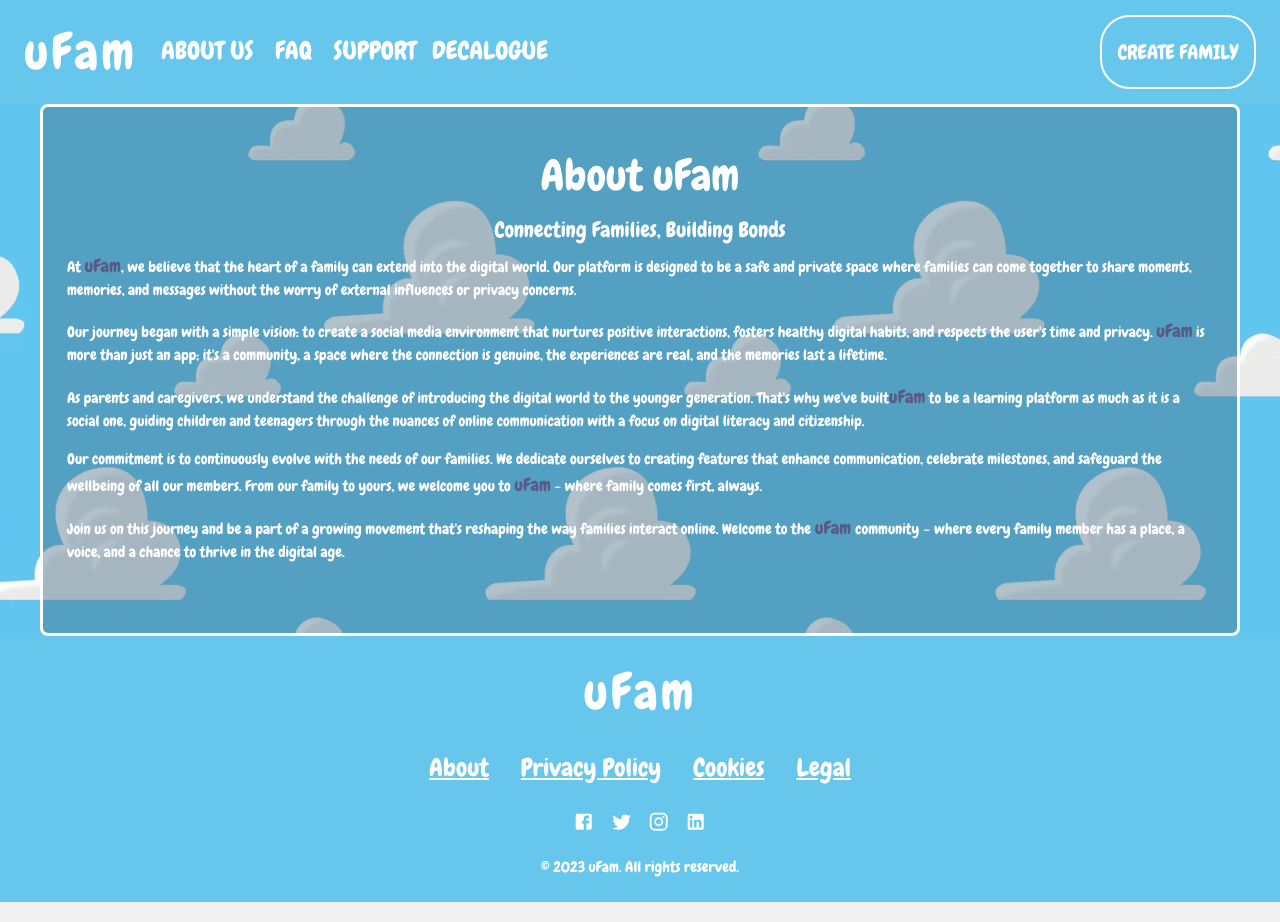
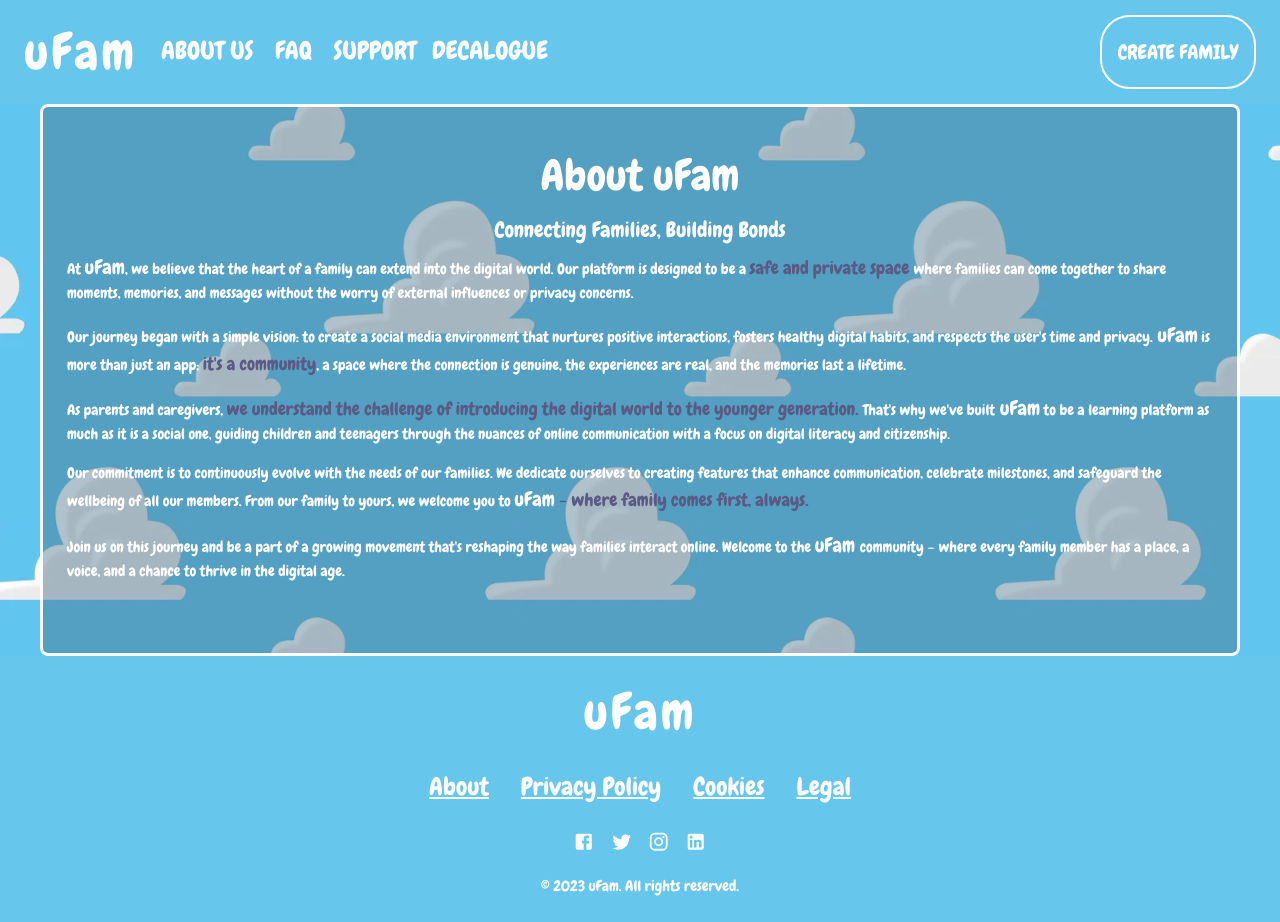
Before and after one commit to Famblablap/uFam_front, a React (Vite) app: page /aboutus in a window 1280 px wide. Built offline with nearby package versions, Linux system fonts and the light colour scheme.

Commit message:
main2f merged

```diff
--- a/src/Pages/LandingPage/Aboutus.jsx
+++ b/src/Pages/LandingPage/Aboutus.jsx
@@ -40,43 +40,59 @@ function AboutUs() {
         >
           Connecting Families, Building Bonds
         </Typography>
-        <Typography variant="body1" paragraph style={{fontSize: "15px"}}>
-          At <b style={{fontSize: "18px", color: "#5a5a84"}}>uFam</b>, we believe that the heart of a family can extend into
-          the digital world. Our platform is designed to be a safe and private
-          space where families can come together to share moments, memories, and
+        <Typography variant="body1" paragraph style={{ fontSize: "15px" }}>
+          At <b style={{ fontSize: "20px", fontWeight: "bold" }}>uFam</b>, we
+          believe that the heart of a family can extend into the digital world.
+          Our platform is designed to be a{" "}
+          <b style={{ fontSize: "18px", color: "#5a5a84" }}>
+            safe and private space{" "}
+          </b>
+          where families can come together to share moments, memories, and
           messages without the worry of external influences or privacy concerns.
         </Typography>
-        <Typography variant="body1" paragraph style={{fontSize: "15px"}}>
+        <Typography variant="body1" paragraph style={{ fontSize: "15px" }}>
           Our journey began with a simple vision: to create a social media
           environment that nurtures positive interactions, fosters healthy
-          digital habits, and respects the user's time and privacy. <b style={{fontSize: "18px", color: "#5a5a84"}}>uFam</b>{" "}
-          is more than just an app; it's a community, a space where the
-          connection is genuine, the experiences are real, and the memories last
-          a lifetime.
+          digital habits, and respects the user's time and privacy.
+          <b style={{ fontSize: "20px", fontWeight: "bold" }}> uFam</b> is more
+          than just an app;{" "}
+          <b style={{ fontSize: "18px", color: "#5a5a84" }}>it's a community</b>
+          , a space where the connection is genuine, the experiences are real,
+          and the memories last a lifetime.
         </Typography>
-        <Typography variant="body1" paragraph style={{fontSize: "15px"}}>
-          As parents and caregivers, we understand the challenge of introducing
-          the digital world to the younger generation. That's why we've built
-          <b style={{fontSize: "18px", color: "#5a5a84"}}>uFam</b> to be a learning platform as much as it is a social one,
-          guiding children and teenagers through the nuances of online
-          communication with a focus on digital literacy and citizenship.
+        <Typography variant="body1" paragraph style={{ fontSize: "15px" }}>
+          As parents and caregivers,{" "}
+          <b style={{ fontSize: "18px", color: "#5a5a84" }}>
+            we understand the challenge of introducing the digital world to the
+            younger generation.{" "}
+          </b>
+          That's why we've built
+          <b style={{ fontSize: "20px", fontWeight: "bold" }}> uFam</b> to be a
+          learning platform as much as it is a social one, guiding children and
+          teenagers through the nuances of online communication with a focus on
+          digital literacy and citizenship.
         </Typography>
-        <Typography variant="body1" paragraph style={{fontSize: "15px"}}>
+        <Typography variant="body1" paragraph style={{ fontSize: "15px" }}>
           Our commitment is to continuously evolve with the needs of our
           families. We dedicate ourselves to creating features that enhance
           communication, celebrate milestones, and safeguard the wellbeing of
           all our members. From our family to yours, we welcome you to{" "}
-          <b style={{fontSize: "18px", color: "#5a5a84"}}>uFam</b> - where family comes first, always.
+          <b style={{ fontSize: "20px", fontWeight: "bold" }}>uFam</b>
+          <b style={{ fontSize: "18px", color: "#5a5a84" }}>
+            {" "}
+            - where family comes first, always.
+          </b>
         </Typography>
-        <Typography variant="body1" paragraph style={{fontSize: "15px"}}>
+        <Typography variant="body1" paragraph style={{ fontSize: "15px" }}>
           Join us on this journey and be a part of a growing movement that's
-          reshaping the way families interact online. Welcome to the <b style={{fontSize: "18px", color: "#5a5a84"}}>uFam </b>
+          reshaping the way families interact online. Welcome to the{" "}
+          <b style={{ fontSize: "20px", fontWeight: "bold" }}>uFam </b>
           community – where every family member has a place, a voice, and a
           chance to thrive in the digital age.
         </Typography>
       </Box>
     </Container>
-  )
+  );
 }
 
-export default AboutUs
+export default AboutUs;
--- a/src/Pages/LandingPage/Faqweb.jsx
+++ b/src/Pages/LandingPage/Faqweb.jsx
@@ -61,9 +61,10 @@ const data = {
   ],
 }
 
+
 function Faqweb() {
   return (
-    <Box sx={{ width: "100%", height: "100vh", mt: 0,  }}>
+    <Box sx={{ width: "100%", height: "100vh", mt: 0 }}>
       <Box
         sx={{
           display: "flex",
@@ -81,10 +82,12 @@ function Faqweb() {
           boxSizing: "border-box",
         }}
       >
+        <Box sx={{ "& .faq-row": { fontSize: "2rem", margin: "10px" } }}>
           <Faq data={data} />
         </Box>
       </Box>
-  )
+    </Box>
+  );
 }
 
 export default Faqweb
```
Lines whose indentation alone changed are shown as unchanged.
